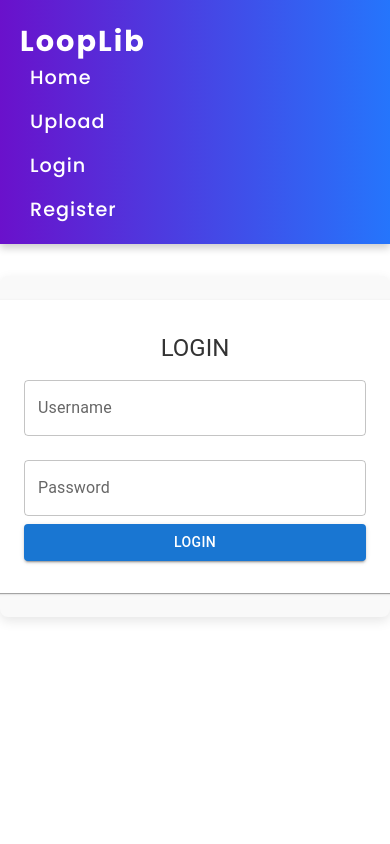
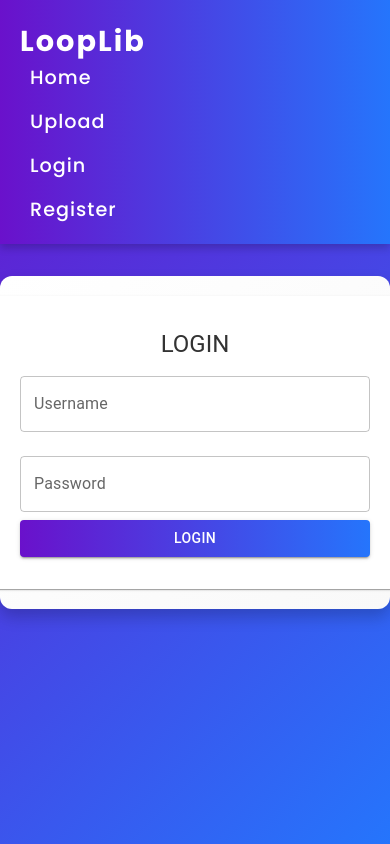
Before and after one commit to LoopLib/client, a React (Create React App) app in the folder music-tool/: page / in a window 390 px wide. Built offline with nearby package versions, Linux system fonts and the light colour scheme.

Commit message:
Improve styling of login page

```diff
--- a/music-tool/src/login/login.css
+++ b/music-tool/src/login/login.css
@@ -1,23 +1,40 @@
+/* Import a premium font from Google Fonts */
+@import url('https://fonts.googleapis.com/css2?family=Poppins:wght@300;500;700&display=swap');
+
+/* Base styling */
+body {
+    margin: 0;
+    font-family: 'Poppins', sans-serif;
+    background: linear-gradient(135deg, #6a11cb, #2575fc);
+    min-height: 100vh;
+    justify-content: center;
+    align-items: center;
+    color: #fff;
+}
+
 /* Container for the Login component */
 .login-container {
     display: flex;
     align-items: center;
     flex-direction: column;
     padding: 24px;
-    background-color: #f9f9f9;
-    border-radius: 8px;
-    box-shadow: 0px 4px 12px rgba(0, 0, 0, 0.1);
+    background: linear-gradient(135deg, #ffffff, #f9f9f9);
+    border-radius: 12px;
+    box-shadow: 0px 8px 16px rgba(0, 0, 0, 0.2);
     max-width: 500px;
     margin: auto;
-    margin-top: 2rem;
+    margin-top: 4rem;
+    text-align: center;
 }
 
+/* Paper component styling for the login form */
 .login-paper {
     width: 100%;
     padding: 32px;
-    text-align: center;
-    background-color: #ffffff;
-    border-radius: 8px;
+    background: #ffffff;
+    border-radius: 12px;
+    box-shadow: 0px 4px 8px rgba(0, 0, 0, 0.1);
+    transition: transform 0.3s ease, box-shadow 0.3s ease;
 }
 
 /* Title Styling */
@@ -25,16 +42,50 @@
     margin-bottom: 24px;
     color: #333;
     font-weight: bold;
+    font-size: 1.8rem;
+    letter-spacing: 1px;
+}
+
+/* Input fields styling */
+.MuiTextField-root {
+    margin-bottom: 16px;
+}
+
+.MuiOutlinedInput-root {
+    border-radius: 8px;
 }
 
 /* Button Styling */
 .login-button {
     margin-top: 16px;
-    background-color: #4a90e2;
+    background: linear-gradient(90deg, #6a11cb, #2575fc);
     color: #fff;
+    font-weight: 500;
+    letter-spacing: 1px;
+    border: none;
+    border-radius: 8px;
+    padding: 10px 16px;
     transition: all 0.3s ease;
 }
 
 .login-button:hover {
-    background-color: #357ab7;
+    background: #4a90e2;
+    transform: translateY(-2px);
+    box-shadow: 0px 4px 8px rgba(0, 0, 0, 0.2);
 }
+
+/* Responsive adjustments */
+@media (max-width: 768px) {
+    .login-container {
+        padding: 20px;
+        margin-top: 2rem;
+    }
+
+    .login-title {
+        font-size: 1.5rem;
+    }
+
+    .login-button {
+        font-size: 0.9rem;
+    }
+}
```
